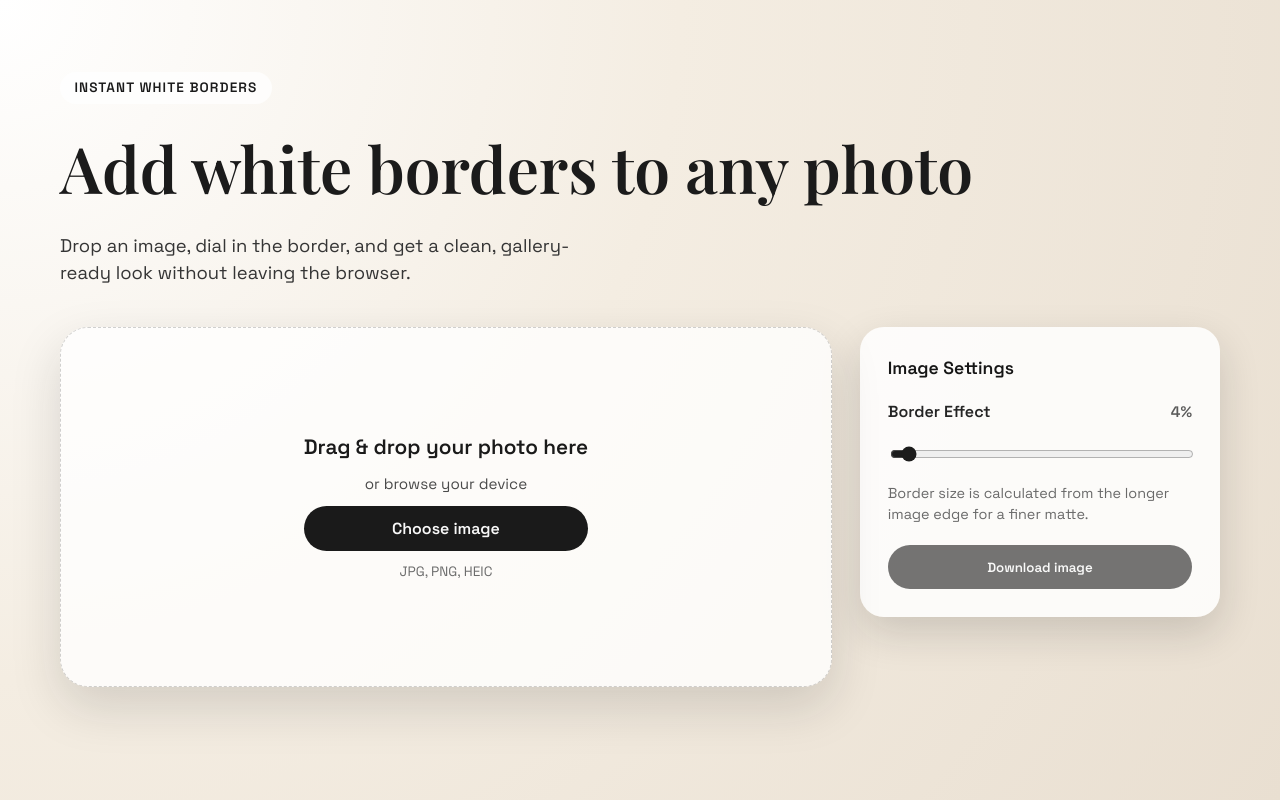
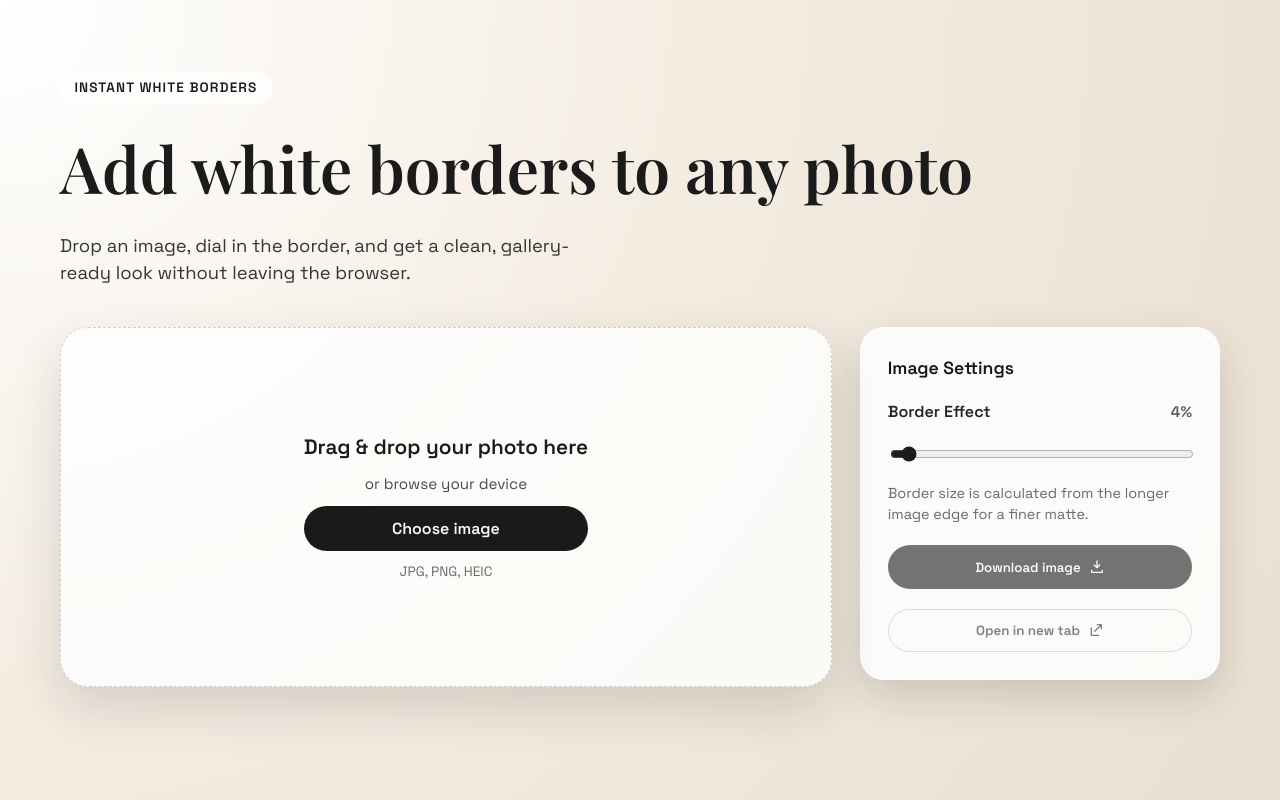
Before and after one commit to firstdivision/add-white-borders, a React (Vite) app: page / in a window 1280 px wide. Built offline with nearby package versions, Linux system fonts and the light colour scheme.

Commit message:
Fancy icons

```diff
--- a/src/App.css
+++ b/src/App.css
@@ -206,6 +206,10 @@
   font-weight: 600;
   cursor: pointer;
   transition: transform 200ms ease, box-shadow 200ms ease, opacity 200ms ease;
+  display: inline-flex;
+  align-items: center;
+  justify-content: center;
+  gap: 0.5rem;
 }
 
 .download-button:hover {
@@ -229,12 +233,34 @@
   font-weight: 600;
   cursor: pointer;
   transition: transform 200ms ease, box-shadow 200ms ease, border-color 200ms ease;
+  display: inline-flex;
+  align-items: center;
+  justify-content: center;
+  gap: 0.5rem;
 }
 
 .secondary-button:hover {
   transform: translateY(-2px);
   box-shadow: 0 10px 22px rgba(20, 20, 20, 0.12);
   border-color: rgba(26, 26, 26, 0.4);
+}
+
+.secondary-button:disabled {
+  opacity: 0.55;
+  cursor: not-allowed;
+  box-shadow: none;
+  transform: none;
+}
+
+.button-icon {
+  display: inline-flex;
+  width: 1rem;
+  height: 1rem;
+}
+
+.button-icon svg {
+  width: 100%;
+  height: 100%;
 }
 
 .ios-hint {
--- a/src/App.tsx
+++ b/src/App.tsx
@@ -115,6 +115,23 @@ function App() {
     }
     setIsDownloading(true)
     try {
+      const processed = await buildProcessedImageDataUrl()
+      if (!processed) {
+        return
+      }
+      const link = document.createElement('a')
+      link.download = processed.fileName
+      link.href = processed.dataUrl
+      link.click()
+    } finally {
+      setIsDownloading(false)
+    }
+  }
+
+  const buildProcessedImageDataUrl = async () => {
+    if (!imageUrl) {
+      return null
+    }
     const image = new Image()
     image.src = imageUrl
     await new Promise<void>((resolve, reject) => {
@@ -133,22 +150,27 @@ function App() {
     const context = canvas.getContext('2d')
 
     if (!context) {
-        return
+      return null
     }
 
     context.fillStyle = '#ffffff'
     context.fillRect(0, 0, canvas.width, canvas.height)
     context.drawImage(image, borderSize, borderSize)
 
-      const link = document.createElement('a')
-      link.download = fileName
+    return {
+      dataUrl: canvas.toDataURL('image/png'),
+      fileName: fileName
         ? fileName.replace(/\.[^.]+$/, '') + '-white-border.png'
-        : 'white-border.png'
-      link.href = canvas.toDataURL('image/png')
-      link.click()
-    } finally {
-      setIsDownloading(false)
+        : 'white-border.png',
     }
+  }
+
+  const handleOpenInNewTab = async () => {
+    const processed = await buildProcessedImageDataUrl()
+    if (!processed) {
+      return
+    }
+    window.open(processed.dataUrl, '_blank', 'noopener,noreferrer')
   }
 
   const handleImageLoad = (event: React.SyntheticEvent<HTMLImageElement>) => {
@@ -282,6 +304,46 @@ function App() {
             disabled={!imageUrl || isDownloading}
           >
             {isDownloading ? 'Preparing download...' : 'Download image'}
+            <span className="button-icon" aria-hidden="true">
+              <svg viewBox="0 0 24 24" role="img">
+                <path
+                  d="M12 3v10m0 0l4-4m-4 4l-4-4M4 17v3h16v-3"
+                  fill="none"
+                  stroke="currentColor"
+                  strokeWidth="2"
+                  strokeLinecap="round"
+                  strokeLinejoin="round"
+                />
+              </svg>
+            </span>
+          </button>
+          <button
+            type="button"
+            className="secondary-button"
+            onClick={() => void handleOpenInNewTab()}
+            disabled={!imageUrl || isDownloading}
+          >
+            Open in new tab
+            <span className="button-icon" aria-hidden="true">
+              <svg viewBox="0 0 24 24" role="img">
+                <path
+                  d="M14 4h6v6m0-6L10 14"
+                  fill="none"
+                  stroke="currentColor"
+                  strokeWidth="2"
+                  strokeLinecap="round"
+                  strokeLinejoin="round"
+                />
+                <path
+                  d="M5 9v11h11"
+                  fill="none"
+                  stroke="currentColor"
+                  strokeWidth="2"
+                  strokeLinecap="round"
+                  strokeLinejoin="round"
+                />
+              </svg>
+            </span>
           </button>
           {imageUrl ? (
             <button
@@ -290,6 +352,26 @@ function App() {
               onClick={handleChangeImage}
             >
               Change image
+              <span className="button-icon" aria-hidden="true">
+                <svg viewBox="0 0 24 24" role="img">
+                  <path
+                    d="M15 4h5v5m0-5l-6 6"
+                    fill="none"
+                    stroke="currentColor"
+                    strokeWidth="2"
+                    strokeLinecap="round"
+                    strokeLinejoin="round"
+                  />
+                  <path
+                    d="M9 20H4v-5m0 5l6-6"
+                    fill="none"
+                    stroke="currentColor"
+                    strokeWidth="2"
+                    strokeLinecap="round"
+                    strokeLinejoin="round"
+                  />
+                </svg>
+              </span>
             </button>
           ) : null}
           {isIOS ? (
```
Lines whose indentation alone changed are shown as unchanged.
